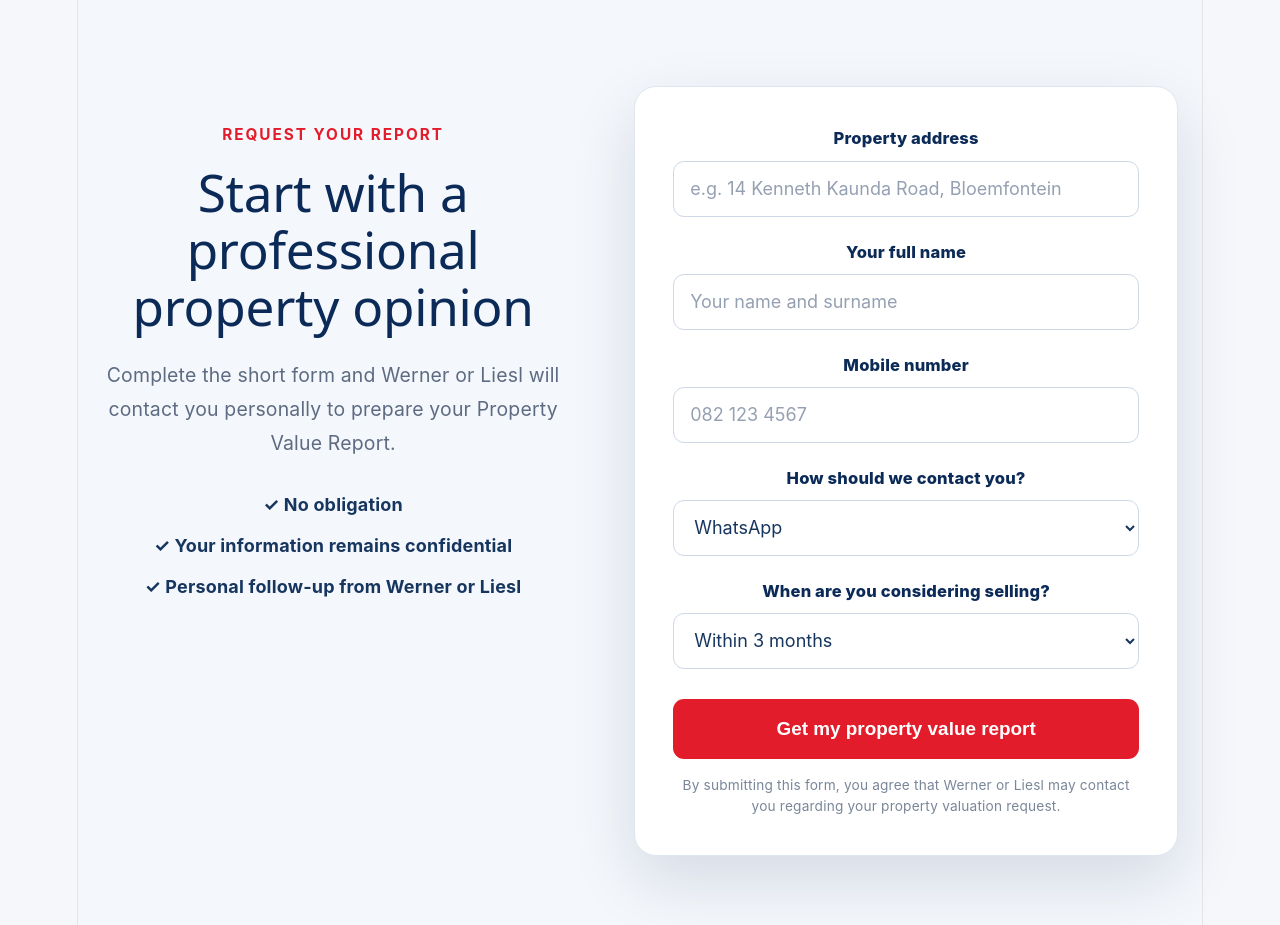
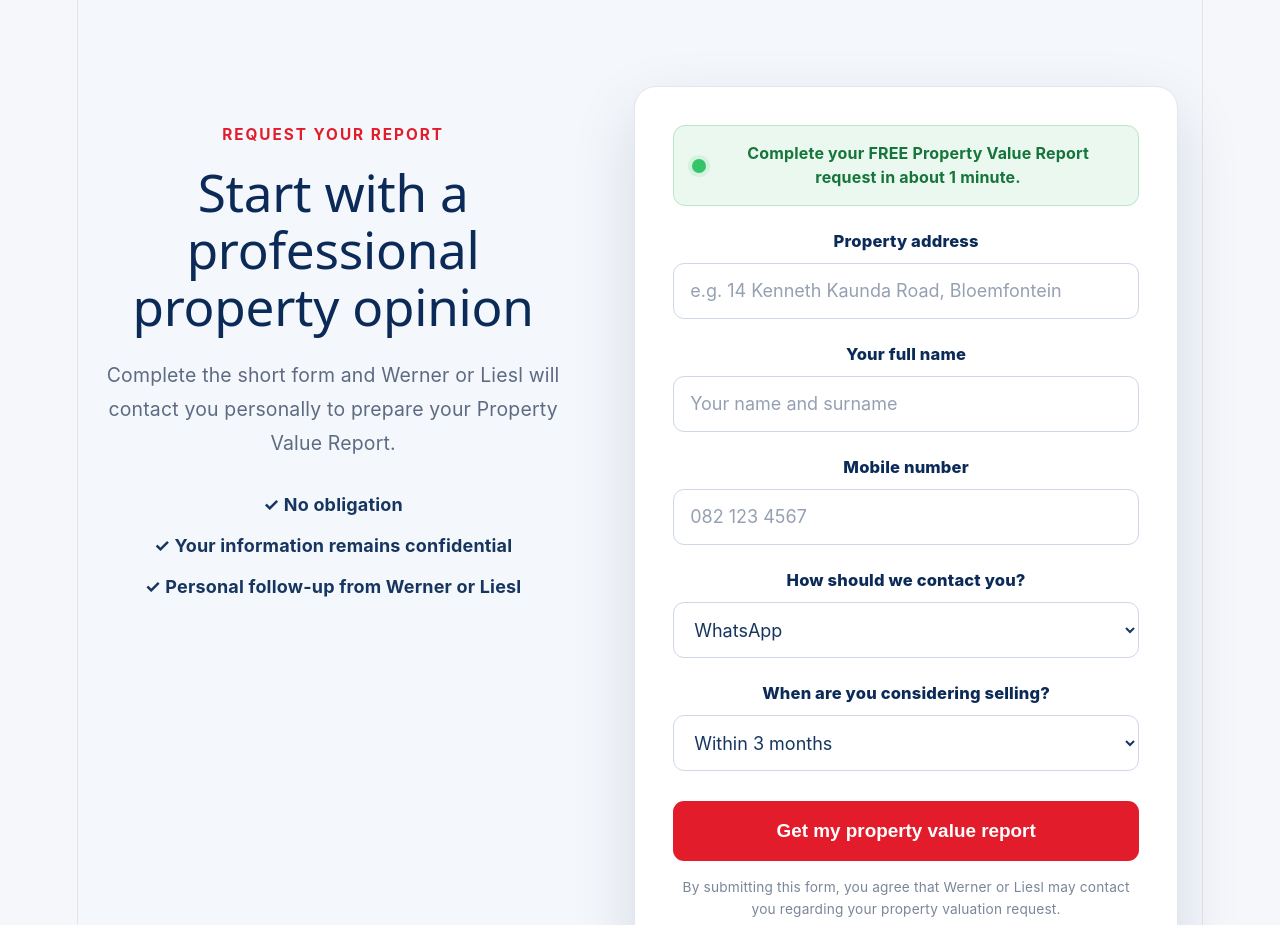
Before and after one commit to wernerbosch40-glitch/property-value-v2-new, a React (Vite) app: page / in a window 1280 px wide. Shown: the part 3480-4405 px from the top of the page. Built offline with nearby package versions, Linux system fonts and the light colour scheme.

Commit message:
Add form reassurance and final improvements

```diff
--- a/src/App.css
+++ b/src/App.css
@@ -2061,4 +2061,25 @@ height:510px;
 .success-another:hover {
   background: #082f63;
   color: #fff;
-}
+}.quick-request-box {
+  display: flex;
+  align-items: center;
+  gap: 10px;
+  margin-bottom: 22px;
+  padding: 16px 18px;
+  background: #eaf8ef;
+  border: 1px solid #b9e6c7;
+  border-radius: 12px;
+  color: #16753a;
+  font-size: 16px;
+  line-height: 1.45;
+}
+
+.quick-request-dot {
+  width: 14px;
+  height: 14px;
+  flex-shrink: 0;
+  border-radius: 50%;
+  background: #35c46a;
+  box-shadow: 0 0 0 4px rgba(53, 196, 106, 0.12);
+}
--- a/src/App.jsx
+++ b/src/App.jsx
@@ -329,6 +329,12 @@ setTimeout(() => {
     className="valuation-form"
     onSubmit={handleSubmit}
   >
+    <div className="quick-request-box">
+  <span className="quick-request-dot"></span>
+  <strong>
+    Complete your FREE Property Value Report request in about 1 minute.
+  </strong>
+</div>
 <div className="form-field">
         <label htmlFor="address">Property address</label>
         <input
```
